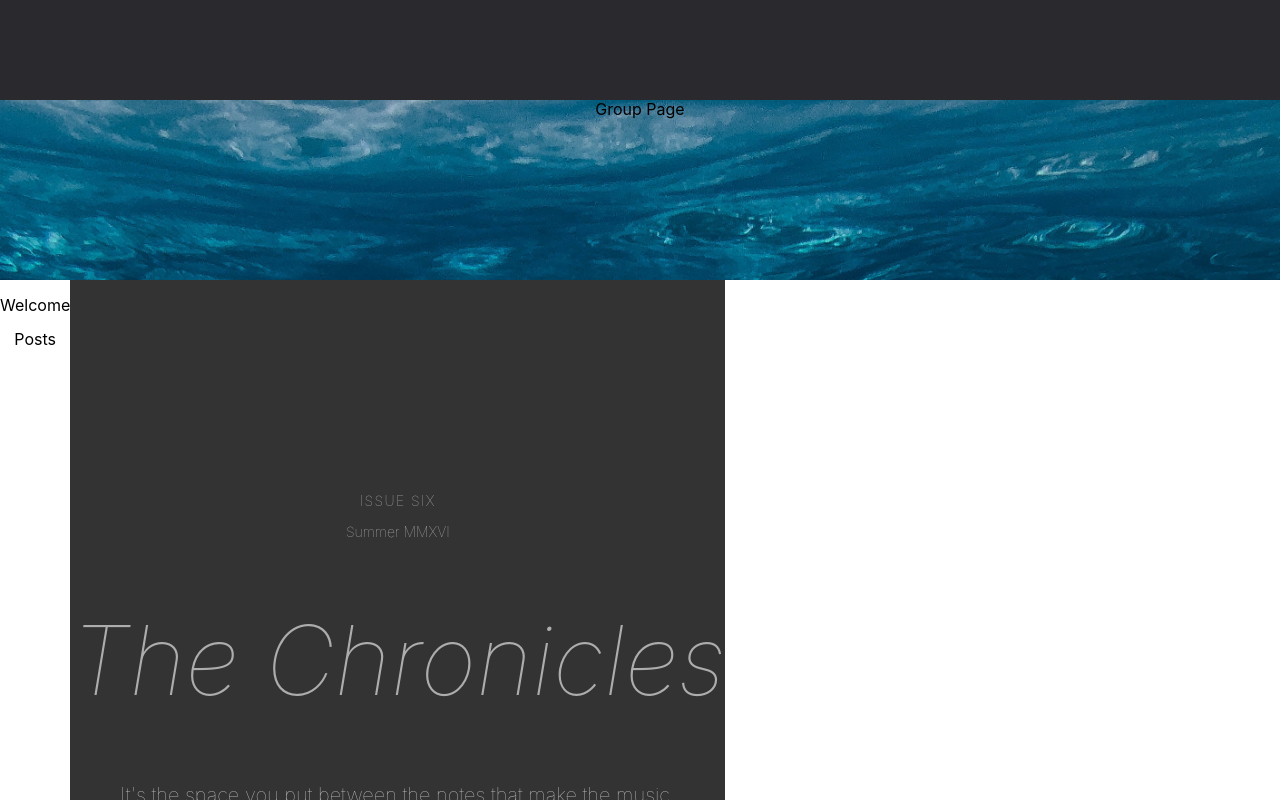
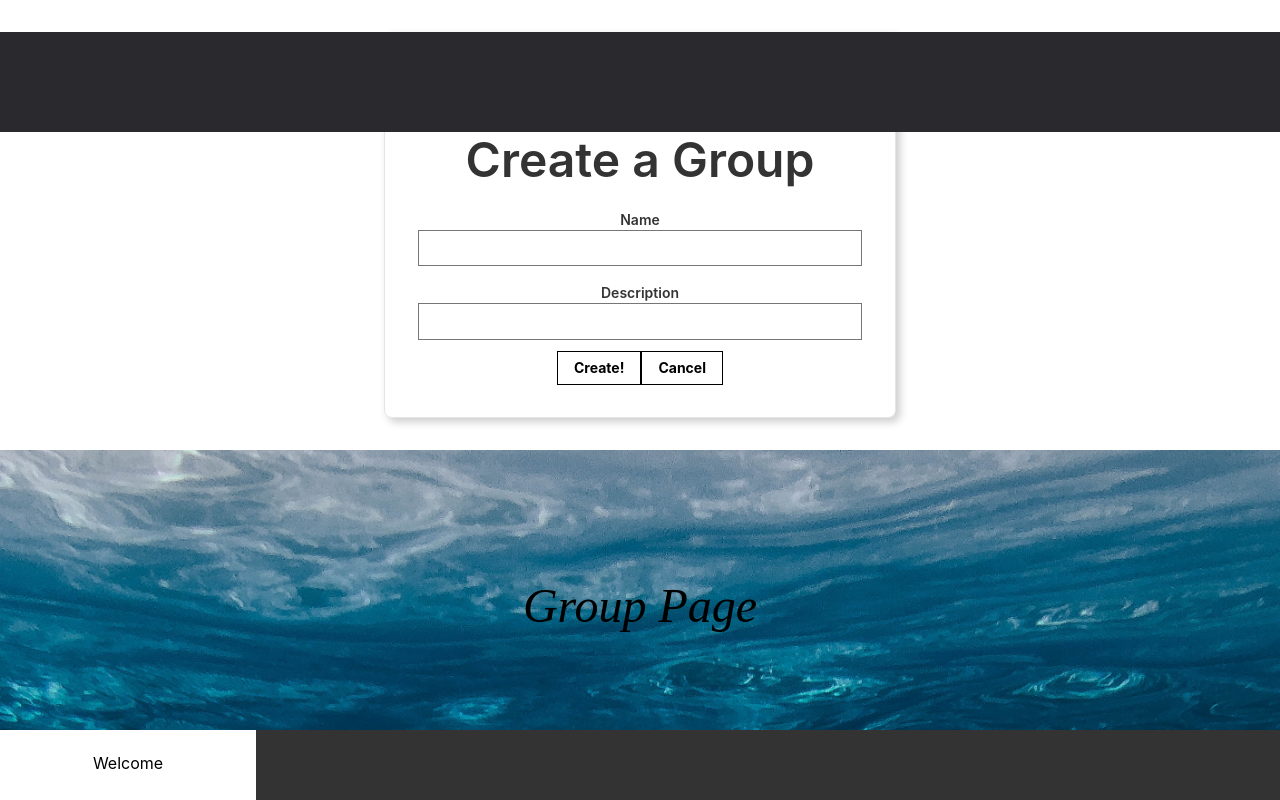
Before and after one commit to bethel-school-of-technology/Talk-With-Me-Frontend, a React (Create React App) app: page /profile in a window 1280 px wide. Shown: the top 800 px of the page. Built offline with nearby package versions, Linux system fonts and the light colour scheme.

Commit message:
Trying again

```diff
--- a/src/components/Banner.js
+++ b/src/components/Banner.js
@@ -7,7 +7,7 @@ import './CSS/Banner.css';
 const Banner = ({ title }) => {
     return (
         <div>
-            <div className='banner'>{title}</div>
+            <div className='banner pa6'><span className='mt2 mb0 baskerville i fw1 f1'>{title}</span></div>
         </div>
     )
 }
--- a/src/components/Group/CreateGroup.js
+++ b/src/components/Group/CreateGroup.js
@@ -1,5 +1,5 @@
 import React from 'react';
-import { Link } from 'react-router-dom';
+
 
 class CreateGroup extends React.Component {
     constructor(props) {
@@ -72,12 +72,12 @@ class CreateGroup extends React.Component {
                                 type="submit"
                                 value="Create!"
                             />
-                            <Link to="/"><input
+                           <input
                                 onClick={this.onSubmitCreate}
                                 className="b ph3 pv2 input-reset ba b--black bg-transparent grow pointer f6 dib"
                                 type="submit"
                                 value="Cancel"
-                            /> </Link>
+                            />
                         </div>
                     </div>
                 </main>
--- a/src/components/Group/NavBar.js
+++ b/src/components/Group/NavBar.js
@@ -2,12 +2,16 @@ import React from 'react';
 
 
 
-export default function Navbar({ onRouteChage }) {
+
+export default function Navbar({ onRouteChange }) {
 
     return (
         <div className="pointer">
-            <p onClick={() => onRouteChage('welcome')}>Welcome</p>
-            <p onClick={() => onRouteChage('posts')}>Posts</p>
+            <p className='pa2' onClick={() => onRouteChange('welcome')}>Welcome</p>
+            <p className='pa2' onClick={() => onRouteChange('posts')}>Posts</p>
+            <p className='pa2' onClick={()=>  onRouteChange('Create Post')}> Create Post </p>
+
+
         </div>
     )
 }
--- a/src/components/Group/WelcomePage.js
+++ b/src/components/Group/WelcomePage.js
@@ -5,7 +5,7 @@ import React from 'react';
 export default function WelcomePage() {
 
     return (
-        <div class="vh-100 dt w-100 tc bg-dark-gray white cover" style={{}}>
+        <div class="vh-100 dt w-100 bg-dark-gray white cover" >
             <div class="dtc v-mid">
                 <header class="white-70">
                     <h2 class="f6 fw1 ttu tracked mb2 lh-title">Issue Six</h2>
--- /dev/null
+++ b/src/components/Posts/CreatPosts.js
@@ -0,0 +1,85 @@
+import React, { useState, useEffect } from 'react';
+
+
+const CreatePost = () => {
+
+    const [title, setTitle] = useState('');
+
+    const [body, setBody] = useState('');
+
+    const onTitleChange = (event) => {
+        setTitle(event.target.value);
+    }
+
+    const onBodyChange = (event) => {
+        setBody(event.target.value);
+    }
+
+    // onSubmitCreate = () => {
+    //     fetch('http://localhost:3000/CreateGroup', {
+    //         method: 'post',
+    //         headers: { 'Content-Type': 'application/json' },
+    //         body: JSON.stringify({
+    //             email: this.state.email,
+    //             password: this.state.password,
+    //             name: this.state.name
+    //         })
+    //     })
+    //         .then(response => response.json())
+    //         .then(user => {
+    //             if (user) {
+    //                 this.props.loadUser(user);
+    //                 this.props.onRouteChage('home');
+    //             }
+    //         });
+    // }
+
+
+    return (
+        <article className="br3 ba b--black-10 mv4 w-100 w-50-m w-40-l mw shadow-5 center">
+            <main className="pa4 black-80">
+                <div className="measure">
+                    <fieldset id="create_group" className="ba b--transparent ph0 mh0">
+                        <legend className="f1 fw6 ph0 mh0">Create a Post</legend>
+                        <div className="mt3">
+                            <label className="db fw6 lh-copy f6" htmlFor="title">Title</label>
+                            <input
+                                className="pa2 input-reset ba bg-transparent hover-bg-black hover-white w-100"
+                                type="text"
+                                name="Title"
+                                id="Title"
+                                onChange={onTitleChange}
+                            />
+                        </div>
+                        <div className="mt3">
+                            <label className="db fw6 lh-copy f6" htmlFor="body">Post Something</label>
+                            <input
+                                className="pa2 input-reset ba bg-transparent hover-bg-black hover-white w-100"
+                                type="text"
+                                name="body"
+                                id="body"
+                                onChange={onBodyChange}                            />
+                        </div>
+                    </fieldset>
+                    <div className="creatPost">
+                        <input
+                            /* onClick={onSubmitCreate} */
+                            className="b ph3 pv2 input-reset ba b--black bg-transparent grow pointer f6 dib"
+                            type="submit"
+                            value="Create!"
+                        />
+                        <input
+                            /* onClick={onSubmitCreate} */
+                            className="b ph3 pv2 input-reset ba b--black bg-transparent grow pointer f6 dib"
+                            type="submit"
+                            value="Cancel"
+                        />
+                    </div>
+                </div>
+            </main>
+        </article>
+    );
+}
+
+
+export default CreatePost;
--- a/src/containers/App.js
+++ b/src/containers/App.js
@@ -6,7 +6,7 @@ import {
 } from "react-router-dom";
 import './App.css';
 
-import CreateGroupPage from '../Pages/CreateGroupPage';
+import CreateGroup from '../components/Group/CreateGroup';
 import HomePage from '../Pages/HomePage';
 import Profile from '../Pages/ProfilePage';
 import GroupPage from './GroupPage'
@@ -21,7 +21,7 @@ class App extends Component {
     return (
       <Router>
         <div className="App">
-           <Switch>
+          <Switch>
           <Route exact path="/">
             <HomePage />
           </Route>
@@ -30,7 +30,7 @@ class App extends Component {
           </Route>
         </Switch>
 
-          {/* <CreateGroup /> */}
+         <CreateGroup />
 
          <GroupPage />
          <div>
--- a/src/containers/GroupPage.js
+++ b/src/containers/GroupPage.js
@@ -4,6 +4,9 @@ import PostBox from '../containers/PostBox';
 import WelcomePage from '../components/Group/WelcomePage';
 import NavBar from '../components/Group/NavBar';
 import GroupPosts from '../components/Posts/GroupPosts';
+import Group from '../components/Group/Group';
+import CreateGroup from '../components/Group/CreateGroup';
+import CreatePost from '../components/Posts/CreatPosts';
 
 
 
@@ -13,7 +16,7 @@ export default function GroupPage() {
 
     const [route, setRoute] = useState('welcome');
 
-    const onRouteChage = (currentRoute) => {
+    const onRouteChange = (currentRoute) => {
         setRoute(currentRoute);
     }
 
@@ -26,21 +29,38 @@ export default function GroupPage() {
             </div>
 
             <div className='flex'>
-                <div>
-                    <NavBar onRouteChage={onRouteChage} />
+                <div className='w-20'>
+                    <NavBar onRouteChange={onRouteChange} />
                 </div>
                 {route === 'welcome'
-                    ? <div>
+                    ? <div className='w-80'>
                         <WelcomePage />
                     </div>
 
+                    : ( route === 'Create Post'
+                    ?<div className='w-80'><CreatePost/></div>
                     : <div>
-                        <GroupPosts />
-                        <GroupPosts />
-                        <GroupPosts />
-                        <GroupPosts />
+
+                            <GroupPosts />
+                            <GroupPosts />
+                            <GroupPosts />
+                            <GroupPosts />
+
+                        </div>)
+
+
+
+
+
+
+
+                }
+                <div>
+
+                    <div>
+
                     </div>
-                }
+                </div>
             </div>
         </div>
     )
```
Also changed, not shown: src/Pages/GroupPage.js (deleted, +0 -14 lines).
